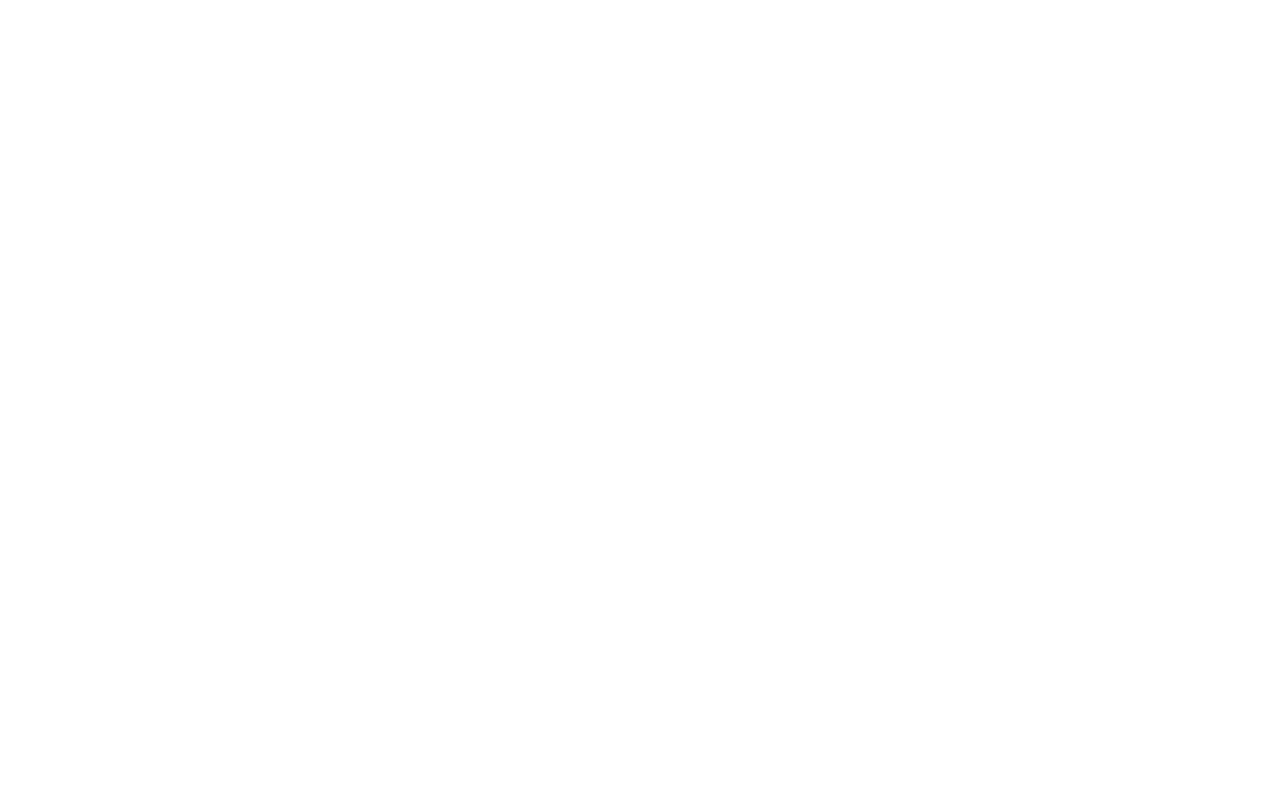
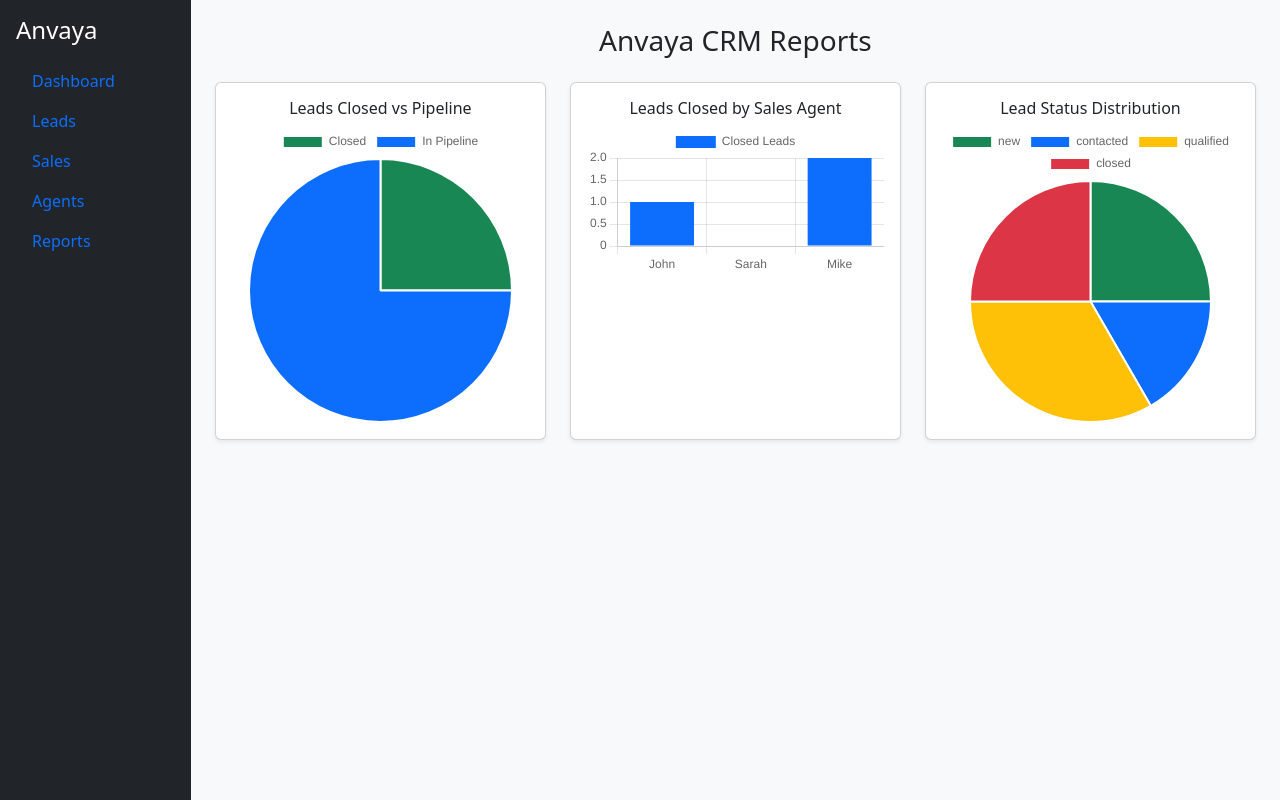
Before and after one commit to bhaskarbiswas04/Anvaya_CRM, a React app in the folder frontend/: page /reports in a window 1280 px wide. Before the commit this address had no page. Built offline with nearby package versions, Linux system fonts and the light colour scheme; the HTML template or start-up script is replaced by a standard one.

Commit message:
updt: Reports Page

```diff
--- a/frontend/package.json
+++ b/frontend/package.json
@@ -11,7 +11,9 @@
   },
   "dependencies": {
     "bootstrap": "^5.3.8",
+    "chart.js": "^4.5.1",
     "react": "^19.2.0",
+    "react-chartjs-2": "^5.3.1",
     "react-dom": "^19.2.0",
     "react-router-dom": "^7.13.1"
   },
--- a/frontend/src/App.jsx
+++ b/frontend/src/App.jsx
@@ -12,6 +12,7 @@
 import SalesAgentsPage from "./pages/SalesAgentsPage";
 import AddAgentPage from "./pages/AddAgentPage";
 import SalesPage from "./pages/SalesPage";
+import ReportsPage from "./pages/ReportsPage";
 
 
 
@@ -28,6 +29,8 @@
       <Route path="/agents" element={<SalesAgentsPage />} />
       <Route path="/add-agent" element={<AddAgentPage />} />
 
+      <Route path="/reports" element={<ReportsPage />} />
+
       {/* <Route path="/leads" element={<Leads />} />
       <Route path="/sales" element={<Sales />} />
       <Route path="/agents" element={<Agents />} />
--- a/frontend/src/dummy_datas/leads_data.js
+++ b/frontend/src/dummy_datas/leads_data.js
@@ -82,7 +82,7 @@
   {
     id: 9,
     name: "Arjun",
-    status: "contacted",
+    status: "closed",
     agent: "Mike",
     source: "Referral",
     priority: "low",
@@ -99,6 +99,26 @@
     timeToClose: 12,
     comments: [],
   },
+  {
+    id: 11,
+    name: "Varun",
+    status: "closed",
+    agent: "Mike",
+    source: "Social Media",
+    priority: "low",
+    timeToClose: 12,
+    comments: [],
+  },
+  {
+    id: 12,
+    name: "Meera",
+    status: "closed",
+    agent: "John",
+    source: "Social Media",
+    priority: "low",
+    timeToClose: 12,
+    comments: [],
+  },
 ];
 
 export default leads;
--- /dev/null
+++ b/frontend/src/pages/ReportsPage.jsx
@@ -0,0 +1,125 @@
+import { useLeads } from "../context/LeadContext";
+import Sidebar from "../layouts/Sidebar";
+
+import {
+  Chart as ChartJS,
+  ArcElement,
+  Tooltip,
+  Legend,
+  CategoryScale,
+  LinearScale,
+  BarElement,
+} from "chart.js";
+
+import { Pie, Bar } from "react-chartjs-2";
+
+ChartJS.register(
+  ArcElement,
+  Tooltip,
+  Legend,
+  CategoryScale,
+  LinearScale,
+  BarElement,
+);
+
+export default function ReportsPage() {
+  const { leads } = useLeads();
+
+  // Closed vs Pipeline leads
+  const closedLeads = leads.filter((l) => l.status === "closed").length;
+  const pipelineLeads = leads.length - closedLeads;
+
+  const pipelineData = {
+    labels: ["Closed", "In Pipeline"],
+    datasets: [
+      {
+        data: [closedLeads, pipelineLeads],
+        backgroundColor: ["#198754", "#0d6efd"],
+      },
+    ],
+  };
+
+  // Leads by Sales Agent
+  const agents = [...new Set(leads.map((l) => l.agent))];
+
+  const agentCounts = agents.map(
+    (agent) =>
+      leads.filter((l) => l.agent === agent && l.status === "closed").length,
+  );
+
+  const agentData = {
+    labels: agents,
+    datasets: [
+      {
+        label: "Closed Leads",
+        data: agentCounts,
+        backgroundColor: "#0d6efd",
+      },
+    ],
+  };
+
+  // Status Distribution
+  const statuses = [...new Set(leads.map((l) => l.status))];
+
+  const statusCounts = statuses.map(
+    (status) => leads.filter((l) => l.status === status).length,
+  );
+
+  const statusData = {
+    labels: statuses,
+    datasets: [
+      {
+        data: statusCounts,
+        backgroundColor: [
+          "#198754",
+          "#0d6efd",
+          "#ffc107",
+          "#dc3545",
+          "#6c757d",
+        ],
+      },
+    ],
+  };
+
+  return (
+    <div className="d-flex vh-100">
+      <Sidebar />
+
+      <main className="flex-grow-1 p-4 bg-light container-fluid">
+        <h3 className="mb-4 text-center">Anvaya CRM Reports</h3>
+
+        <div className="row g-4">
+          {/* Closed vs Pipeline */}
+
+          <div className="col-lg-4 col-md-6 col-12">
+            <div className="card p-3 shadow-sm h-100">
+              <h6 className="text-center">Leads Closed vs Pipeline</h6>
+
+              <Pie data={pipelineData} />
+            </div>
+          </div>
+
+          {/* Leads by Agent */}
+
+          <div className="col-lg-4 col-md-6 col-12">
+            <div className="card p-3 shadow-sm h-100">
+              <h6 className="text-center">Leads Closed by Sales Agent</h6>
+
+              <Bar data={agentData} />
+            </div>
+          </div>
+
+          {/* Status Distribution */}
+
+          <div className="col-lg-4 col-md-12 col-12">
+            <div className="card p-3 shadow-sm h-100">
+              <h6 className="text-center">Lead Status Distribution</h6>
+
+              <Pie data={statusData} />
+            </div>
+          </div>
+        </div>
+      </main>
+    </div>
+  );
+}
```
Also changed, not shown: 1 other file (tests, documents, lock files or other folders).
